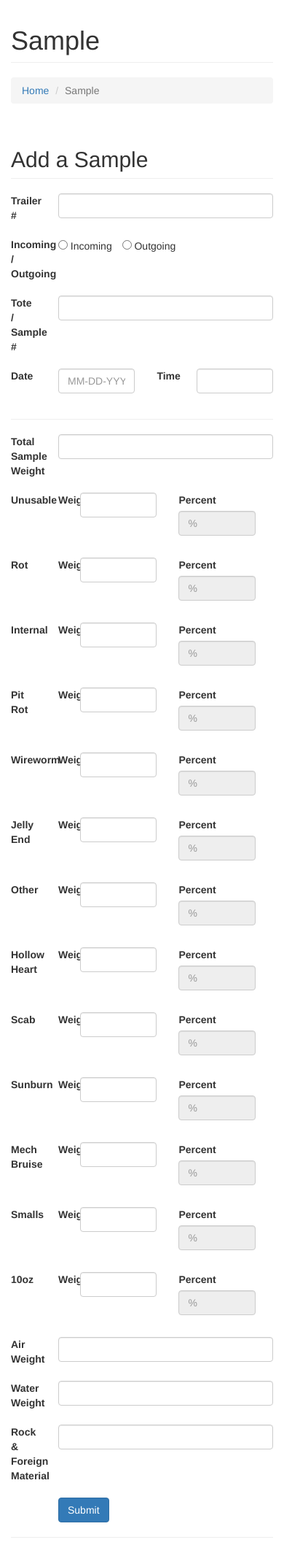
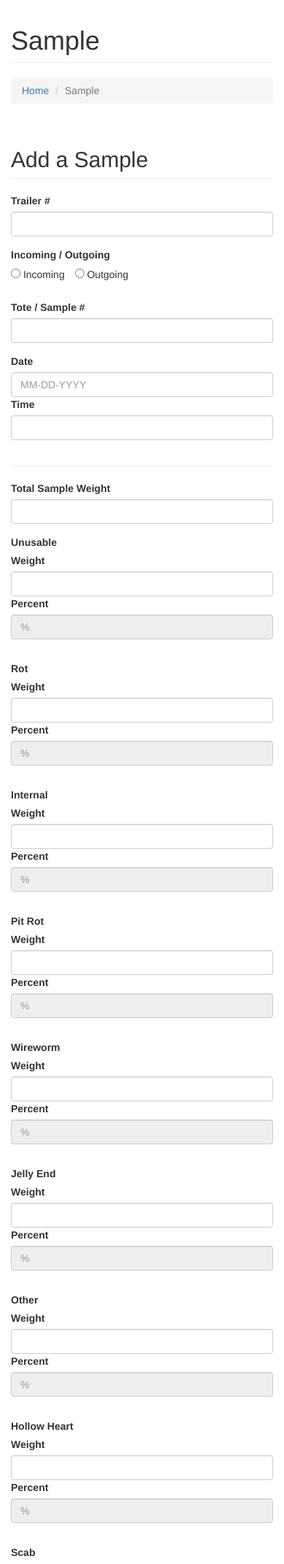
Before and after one commit to theffel/RWL-Project, a PHP site: page /sample.php in a window 390 px wide. Shown: the part 54-2197 px from the top of the page at 73% size. Run offline with PHP 8.4, Linux system fonts and the light colour scheme; a user stored in the database is signed in.

Commit message:
Minor adjustment to sample form

```diff
--- a/sample.php
+++ b/sample.php
@@ -36,15 +36,15 @@ include('header.php');
         <form class="form-horizontal">
 
             <div class="form-group">
-                <label for="trailer" class="control-label col-xs-2">Trailer #</label>
-                <div class="col-xs-10">
+                <label for="trailer" class="control-label col-md-2">Trailer #</label>
+                <div class="col-md-10">
                     <input type="text" class="form-control" name="trailer">
                 </div>
             </div>
 
             <div class="form-group">
-                <label for="incomingOutgoing" class="control-label col-xs-2">Incoming / Outgoing</label>
-                <div class="col-xs-10">
+                <label for="incomingOutgoing" class="control-label col-md-2">Incoming / Outgoing</label>
+                <div class="col-md-10">
                     <ul class="list-inline">
                         <li><input type="radio" name="incomingOutgoing" value="Incoming"> Incoming</li>
                         <li><input type="radio" name="incomingOutgoing" value="Outgoing"> Outgoing</li>
@@ -53,21 +53,21 @@ include('header.php');
             </div>
 
             <div class="form-group">
-                <label for="toteSample" class="control-label col-xs-2">Tote / Sample #</label>
-                <div class="col-xs-10">
+                <label for="toteSample" class="control-label col-md-2">Tote / Sample #</label>
+                <div class="col-md-10">
                     <input type="text" class="form-control" name="toteSample">
                 </div>
             </div>
 
             <div class="form-group">
-                <label for="date" class="control-label col-xs-2">Date</label>
-                <div class="col-xs-10">
+                <label for="date" class="control-label col-md-2">Date</label>
+                <div class="col-md-10">
                     <div class="form-group row">
-                        <div class="col-xs-5">
+                        <div class="col-md-5">
                             <input type="text" class="form-control" name="date" placeholder="MM-DD-YYYY">
                         </div>
-                        <label for="time" class="control-label col-xs-2">Time</label>
-                        <div class="col-xs-5">
+                        <label for="time" class="control-label col-md-2">Time</label>
+                        <div class="col-md-5">
                             <input type="text" class="form-control" name="time">
                         </div>
                     </div>
@@ -77,22 +77,22 @@ include('header.php');
             <hr>
 
             <div class="form-group">
-                <label for="totalWeight" class="control-label col-xs-2">Total Sample Weight</label>
-                <div class="col-xs-10">
+                <label for="totalWeight" class="control-label col-md-2">Total Sample Weight</label>
+                <div class="col-md-10">
                     <input type="text" class="form-control" name="totalWeight">
                 </div>
             </div>
 
             <div class="form-group">
-                <label for="unusable" class="control-label col-xs-2">Unusable</label>
-                <div class="col-xs-10">
+                <label for="unusable" class="control-label col-md-2">Unusable</label>
+                <div class="col-md-10">
                     <div class="form-group row">
-                        <label for="useableWeight" class="col-xs-1 control-label">Weight</label>
-                        <div class="col-xs-5">
+                        <label for="useableWeight" class="col-md-1 control-label">Weight</label>
+                        <div class="col-md-5">
                             <input type="text" class="form-control" name="useableWeight">
                         </div>
-                        <label for="useablePercent" class="col-xs-1 control-label">Percent</label>
-                        <div class="col-xs-5">
+                        <label for="useablePercent" class="col-md-1 control-label">Percent</label>
+                        <div class="col-md-5">
                             <input type="text" class="form-control" name="useablePercent" placeholder="%" disabled>
                         </div>
                     </div>
@@ -100,15 +100,15 @@ include('header.php');
             </div>
 
             <div class="form-group">
-                <label for="rot" class="control-label col-xs-2">Rot</label>
-                <div class="col-xs-10">
+                <label for="rot" class="control-label col-md-2">Rot</label>
+                <div class="col-md-10">
                     <div class="form-group row">
-                        <label for="rotWeight" class="col-xs-1 control-label">Weight</label>
-                        <div class="col-xs-5">
+                        <label for="rotWeight" class="col-md-1 control-label">Weight</label>
+                        <div class="col-md-5">
                             <input type="text" class="form-control" name="rotWeight">
                         </div>
-                        <label for="rotPercent" class="col-xs-1 control-label">Percent</label>
-                        <div class="col-xs-5">
+                        <label for="rotPercent" class="col-md-1 control-label">Percent</label>
+                        <div class="col-md-5">
                             <input type="text" class="form-control" name="rotPercent" placeholder="%" disabled>
                         </div>
                     </div>
@@ -116,15 +116,15 @@ include('header.php');
             </div>
 
             <div class="form-group">
-                <label for="internal" class="control-label col-xs-2">Internal</label>
-                <div class="col-xs-10">
+                <label for="internal" class="control-label col-md-2">Internal</label>
+                <div class="col-md-10">
                     <div class="form-group row">
-                        <label for="internalWeight" class="col-xs-1 control-label">Weight</label>
-                        <div class="col-xs-5">
+                        <label for="internalWeight" class="col-md-1 control-label">Weight</label>
+                        <div class="col-md-5">
                             <input type="text" class="form-control" name="internalWeight">
                         </div>
-                        <label for="internalPercent" class="col-xs-1 control-label">Percent</label>
-                        <div class="col-xs-5">
+                        <label for="internalPercent" class="col-md-1 control-label">Percent</label>
+                        <div class="col-md-5">
                             <input type="text" class="form-control" name="internalPercent" placeholder="%" disabled>
                         </div>
                     </div>
@@ -132,15 +132,15 @@ include('header.php');
             </div>
 
             <div class="form-group">
-                <label for="pitRot" class="control-label col-xs-2">Pit Rot</label>
-                <div class="col-xs-10">
+                <label for="pitRot" class="control-label col-md-2">Pit Rot</label>
+                <div class="col-md-10">
                     <div class="form-group row">
-                        <label for="pitRotWeight" class="col-xs-1 control-label">Weight</label>
-                        <div class="col-xs-5">
+                        <label for="pitRotWeight" class="col-md-1 control-label">Weight</label>
+                        <div class="col-md-5">
                             <input type="text" class="form-control" name="pitRotWeight" placeholder="">
                         </div>
-                        <label for="pitRotPercent" class="col-xs-1 control-label">Percent</label>
-                        <div class="col-xs-5">
+                        <label for="pitRotPercent" class="col-md-1 control-label">Percent</label>
+                        <div class="col-md-5">
                             <input type="text" class="form-control" name="pitRotPercent" placeholder="%" disabled>
                         </div>
                     </div>
@@ -148,15 +148,15 @@ include('header.php');
             </div>
 
             <div class="form-group">
-                <label for="wireworm" class="control-label col-xs-2">Wireworm</label>
-                <div class="col-xs-10">
+                <label for="wireworm" class="control-label col-md-2">Wireworm</label>
+                <div class="col-md-10">
                     <div class="form-group row">
-                        <label for="wirewormWeight" class="col-xs-1 control-label">Weight</label>
-                        <div class="col-xs-5">
+                        <label for="wirewormWeight" class="col-md-1 control-label">Weight</label>
+                        <div class="col-md-5">
                             <input type="text" class="form-control" name="wirewormWeight" placeholder="">
                         </div>
-                        <label for="wirewormPercent" class="col-xs-1 control-label">Percent</label>
-                        <div class="col-xs-5">
+                        <label for="wirewormPercent" class="col-md-1 control-label">Percent</label>
+                        <div class="col-md-5">
                             <input type="text" class="form-control" name="wirewormPercent" placeholder="%" disabled>
                         </div>
                     </div>
@@ -164,15 +164,15 @@ include('header.php');
             </div>
 
             <div class="form-group">
-                <label for="jellyEnd" class="control-label col-xs-2">Jelly End</label>
-                <div class="col-xs-10">
+                <label for="jellyEnd" class="control-label col-md-2">Jelly End</label>
+                <div class="col-md-10">
                     <div class="form-group row">
-                        <label for="jellyEndWeight" class="col-xs-1 control-label">Weight</label>
-                        <div class="col-xs-5">
+                        <label for="jellyEndWeight" class="col-md-1 control-label">Weight</label>
+                        <div class="col-md-5">
                             <input type="text" class="form-control" name="jellyEndWeight" placeholder="">
                         </div>
-                        <label for="jellyEndPercent" class="col-xs-1 control-label">Percent</label>
-                        <div class="col-xs-5">
+                        <label for="jellyEndPercent" class="col-md-1 control-label">Percent</label>
+                        <div class="col-md-5">
                             <input type="text" class="form-control" name="jellyEndPercent" placeholder="%" disabled>
                         </div>
                     </div>
@@ -180,15 +180,15 @@ include('header.php');
             </div>
 
             <div class="form-group">
-                <label for="other" class="control-label col-xs-2">Other</label>
-                <div class="col-xs-10">
+                <label for="other" class="control-label col-md-2">Other</label>
+                <div class="col-md-10">
                     <div class="form-group row">
-                        <label for="otherWeight" class="col-xs-1 control-label">Weight</label>
-                        <div class="col-xs-5">
+                        <label for="otherWeight" class="col-md-1 control-label">Weight</label>
+                        <div class="col-md-5">
                             <input type="text" class="form-control" name="otherWeight" placeholder="">
                         </div>
-                        <label for="otherPercent" class="col-xs-1 control-label">Percent</label>
-                        <div class="col-xs-5">
+                        <label for="otherPercent" class="col-md-1 control-label">Percent</label>
+                        <div class="col-md-5">
                             <input type="text" class="form-control" name="otherPercent" placeholder="%" disabled>
                         </div>
                     </div>
@@ -196,15 +196,15 @@ include('header.php');
             </div>
 
             <div class="form-group">
-                <label for="hollowHeart" class="control-label col-xs-2">Hollow Heart</label>
-                <div class="col-xs-10">
+                <label for="hollowHeart" class="control-label col-md-2">Hollow Heart</label>
+                <div class="col-md-10">
                     <div class="form-group row">
-                        <label for="hollowHeartWeight" class="col-xs-1 control-label">Weight</label>
-                        <div class="col-xs-5">
+                        <label for="hollowHeartWeight" class="col-md-1 control-label">Weight</label>
+                        <div class="col-md-5">
                             <input type="text" class="form-control" name="hollowHeartWeight" placeholder="">
                         </div>
-                        <label for="hollowHeartPercent" class="col-xs-1 control-label">Percent</label>
-                        <div class="col-xs-5">
+                        <label for="hollowHeartPercent" class="col-md-1 control-label">Percent</label>
+                        <div class="col-md-5">
                             <input type="text" class="form-control" name="hollowHeartPercent" placeholder="%" disabled>
                         </div>
                     </div>
@@ -212,15 +212,15 @@ include('header.php');
             </div>
 
             <div class="form-group">
-                <label for="scab" class="control-label col-xs-2">Scab</label>
-                <div class="col-xs-10">
+                <label for="scab" class="control-label col-md-2">Scab</label>
+                <div class="col-md-10">
                     <div class="form-group row">
-                        <label for="scabWeight" class="col-xs-1 control-label">Weight</label>
-                        <div class="col-xs-5">
+                        <label for="scabWeight" class="col-md-1 control-label">Weight</label>
+                        <div class="col-md-5">
                             <input type="text" class="form-control" name="scabWeight" placeholder="">
                         </div>
-                        <label for="scabPercent" class="col-xs-1 control-label">Percent</label>
-                        <div class="col-xs-5">
+                        <label for="scabPercent" class="col-md-1 control-label">Percent</label>
+                        <div class="col-md-5">
                             <input type="text" class="form-control" name="scabPercent" placeholder="%" disabled>
                         </div>
                     </div>
@@ -228,15 +228,15 @@ include('header.php');
             </div>
 
             <div class="form-group">
-                <label for="sunburn" class="control-label col-xs-2">Sunburn</label>
-                <div class="col-xs-10">
+                <label for="sunburn" class="control-label col-md-2">Sunburn</label>
+                <div class="col-md-10">
                     <div class="form-group row">
-                        <label for="sunburnWeight" class="col-xs-1 control-label">Weight</label>
-                        <div class="col-xs-5">
+                        <label for="sunburnWeight" class="col-md-1 control-label">Weight</label>
+                        <div class="col-md-5">
                             <input type="text" class="form-control" name="sunburnWeight" placeholder="">
                         </div>
-                        <label for="sunburnPercent" class="col-xs-1 control-label">Percent</label>
-                        <div class="col-xs-5">
+                        <label for="sunburnPercent" class="col-md-1 control-label">Percent</label>
+                        <div class="col-md-5">
                             <input type="text" class="form-control" name="sunburnPercent" placeholder="%" disabled>
                         </div>
                     </div>
@@ -244,15 +244,15 @@ include('header.php');
             </div>
 
             <div class="form-group">
-                <label for="mechBruise" class="control-label col-xs-2">Mech Bruise</label>
-                <div class="col-xs-10">
+                <label for="mechBruise" class="control-label col-md-2">Mech Bruise</label>
+                <div class="col-md-10">
                     <div class="form-group row">
-                        <label for="mechBruiseWeight" class="col-xs-1 control-label">Weight</label>
-                        <div class="col-xs-5">
+                        <label for="mechBruiseWeight" class="col-md-1 control-label">Weight</label>
+                        <div class="col-md-5">
                             <input type="text" class="form-control" name="mechBruiseWeight" placeholder="">
                         </div>
-                        <label for="mechBruisePercent" class="col-xs-1 control-label">Percent</label>
-                        <div class="col-xs-5">
+                        <label for="mechBruisePercent" class="col-md-1 control-label">Percent</label>
+                        <div class="col-md-5">
                             <input type="text" class="form-control" name="mechBruisePercent" placeholder="%" disabled>
                         </div>
                     </div>
@@ -260,15 +260,15 @@ include('header.php');
             </div>
 
             <div class="form-group">
-                <label for="smalls" class="control-label col-xs-2">Smalls</label>
-                <div class="col-xs-10">
+                <label for="smalls" class="control-label col-md-2">Smalls</label>
+                <div class="col-md-10">
                     <div class="form-group row">
-                        <label for="smallsWeight" class="col-xs-1 control-label">Weight</label>
-                        <div class="col-xs-5">
+                        <label for="smallsWeight" class="col-md-1 control-label">Weight</label>
+                        <div class="col-md-5">
                             <input type="text" class="form-control" name="smallsWeight" placeholder="">
                         </div>
-                        <label for="smallsPercent" class="col-xs-1 control-label">Percent</label>
-                        <div class="col-xs-5">
+                        <label for="smallsPercent" class="col-md-1 control-label">Percent</label>
+                        <div class="col-md-5">
                             <input type="text" class="form-control" name="smallsPercent" placeholder="%" disabled>
                         </div>
                     </div>
@@ -276,15 +276,15 @@ include('header.php');
             </div>
 
             <div class="form-group">
-                <label for="10oz" class="control-label col-xs-2">10oz</label>
-                <div class="col-xs-10">
+                <label for="10oz" class="control-label col-md-2">10oz</label>
+                <div class="col-md-10">
                     <div class="form-group row">
-                        <label for="10ozWeight" class="col-xs-1 control-label">Weight</label>
-                        <div class="col-xs-5">
+                        <label for="10ozWeight" class="col-md-1 control-label">Weight</label>
+                        <div class="col-md-5">
                             <input type="text" class="form-control" name="10ozsWeight" placeholder="">
                         </div>
-                        <label for="10ozPercent" class="col-xs-1 control-label">Percent</label>
-                        <div class="col-xs-5">
+                        <label for="10ozPercent" class="col-md-1 control-label">Percent</label>
+                        <div class="col-md-5">
                             <input type="text" class="form-control" name="10ozPercent" placeholder="%" disabled>
                         </div>
                     </div>
@@ -292,28 +292,28 @@ include('header.php');
             </div>
 
             <div class="form-group">
-                <label for="airWeight" class="control-label col-xs-2">Air Weight</label>
-                <div class="col-xs-10">
+                <label for="airWeight" class="control-label col-md-2">Air Weight</label>
+                <div class="col-md-10">
                     <input type="text" class="form-control" name="airWeight" placeholder="">
                 </div>
             </div>
 
             <div class="form-group">
-                <label for="waterWeight" class="control-label col-xs-2">Water Weight</label>
-                <div class="col-xs-10">
+                <label for="waterWeight" class="control-label col-md-2">Water Weight</label>
+                <div class="col-md-10">
                     <input type="text" class="form-control" name="waterWeight" placeholder="">
                 </div>
             </div>
 
             <div class="form-group">
-                <label for="rockMaterial" class="control-label col-xs-2">Rock & Foreign Material</label>
-                <div class="col-xs-10">
+                <label for="rockMaterial" class="control-label col-md-2">Rock & Foreign Material</label>
+                <div class="col-md-10">
                     <input type="text" class="form-control" name="rockMaterial" placeholder="">
                 </div>
             </div>
 
             <div class="form-group">
-                <div class="col-xs-offset-2 col-xs-10">
+                <div class="col-md-offset-2 col-md-10">
                     <button type="submit" class="btn btn-primary">Submit</button>
                 </div>
             </div>
```
